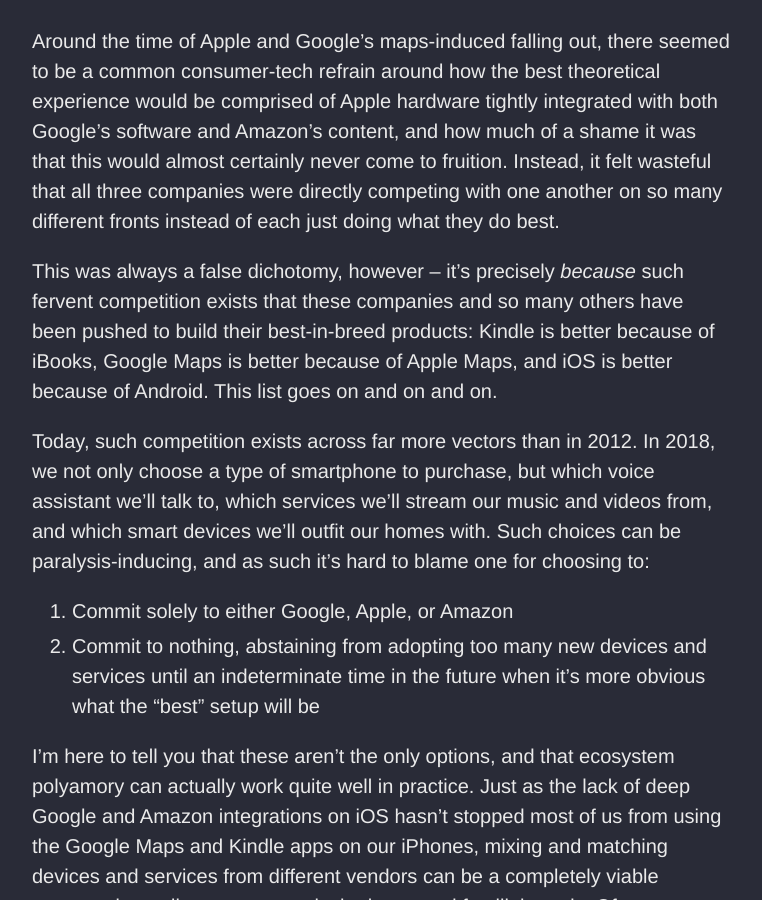
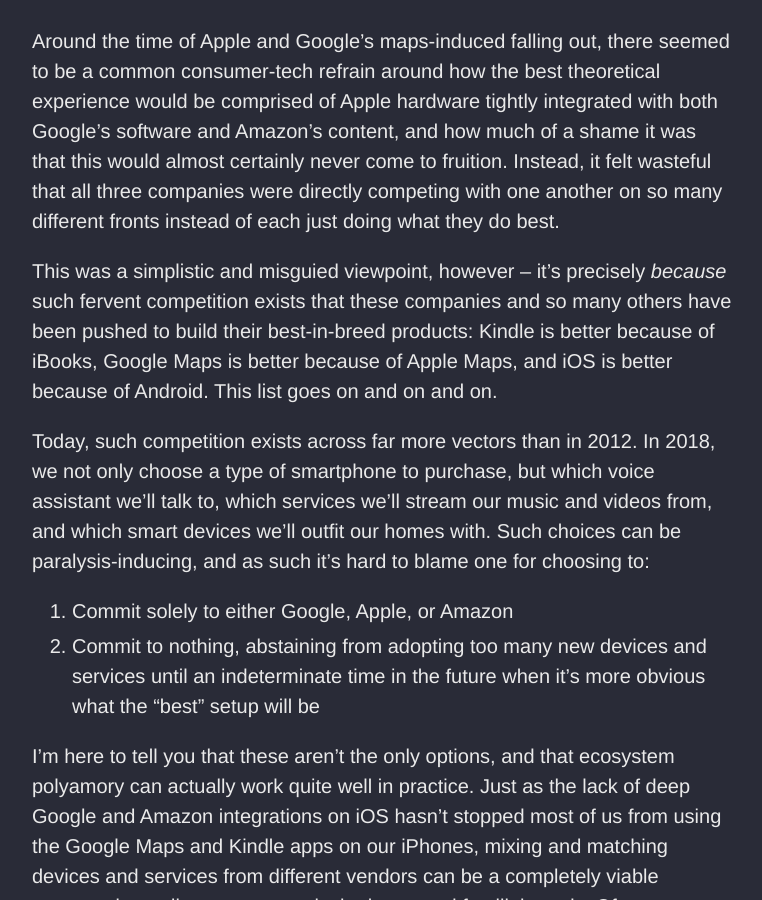
Before and after one commit to irace/irace.github.com, a Jekyll site: the page built from _posts/2018-08-05-polyecosystamory.md, in a window 1280 px wide and 900 px high, scrolled down 842 px. Shown: the whole window, without its empty margins (258-1020 px from the left). Built offline with Jekyll 4.4.1, drawn with Linux system fonts in a browser that asks for light colours.

Commit message:
Update 2018-08-05-polyecosystamory.md

```diff
--- a/_posts/2018-08-05-polyecosystamory.md
+++ b/_posts/2018-08-05-polyecosystamory.md
@@ -12,7 +12,7 @@
 
 Around the time of Apple and Google’s maps-induced falling out, there seemed to be a common consumer-tech refrain around how the best theoretical experience would be comprised of Apple hardware tightly integrated with both Google’s software and Amazon’s content, and how much of a shame it was that this would almost certainly never come to fruition. Instead, it felt wasteful that all three companies were directly competing with one another on so many different fronts instead of each just doing what they do best.
 
-This was always a false dichotomy, however – it’s precisely _because_ such fervent competition exists that these companies and so many others have been pushed to build their best-in-breed products: Kindle is better because of iBooks, Google Maps is better because of Apple Maps, and iOS is better because of Android. This list goes on and on and on.
+This was a simplistic and misguied viewpoint, however – it’s precisely _because_ such fervent competition exists that these companies and so many others have been pushed to build their best-in-breed products: Kindle is better because of iBooks, Google Maps is better because of Apple Maps, and iOS is better because of Android. This list goes on and on and on.
 
 Today, such competition exists across far more vectors than in 2012. In 2018, we not only choose a type of smartphone to purchase, but which voice assistant we’ll talk to, which services we’ll stream our music and videos from, and which smart devices we’ll outfit our homes with. Such choices can be paralysis-inducing, and as such it’s hard to blame one for choosing to:
 
```
